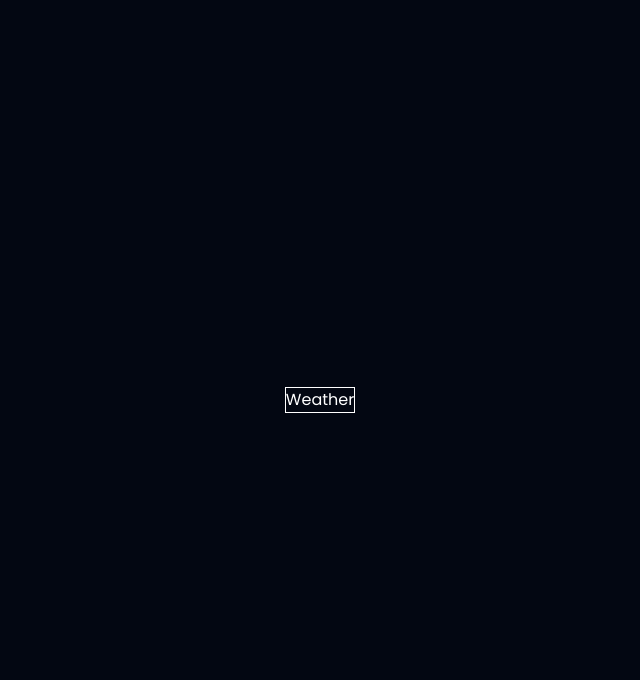
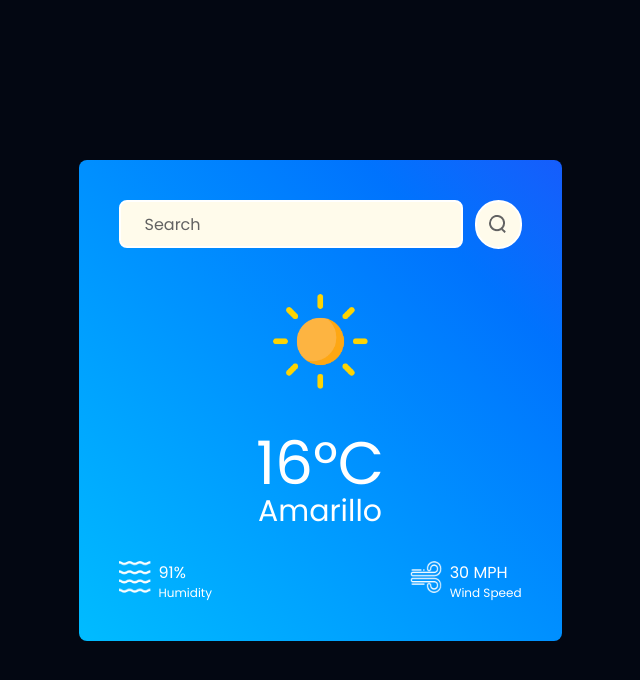
Before and after one commit to glennnoronha/weather-app, a React (Vite) app: page / in a window 1280 px wide. Shown: the top 680 px of the page, without its empty margins (320-960 px from the left). Built offline with nearby package versions, Linux system fonts and the light colour scheme.

Commit message:
finalized weather UI

```diff
--- a/src/components/Weather.jsx
+++ b/src/components/Weather.jsx
@@ -1,11 +1,44 @@
 import React from 'react'
+import search_icon from '../assets/search.png'
+import clear_icon from '../assets/clear.png'
+import cloud_icon from '../assets/cloud.png'
+import drizzle_icon from '../assets/drizzle.png'
+import humidity_icon from '../assets/humidity.png'
+import rain_icon from '../assets/rain.png'
+import snow_icon from '../assets/snow.png'
+import wind_icon from '../assets/wind.png'
+
+
 
 const Weather = () => {
-  return (
-    <div className='border border-white'>
-        <h1>Weather</h1>
-    </div>
-  )
+    return (
+        <div className='flex flex-col items-center rounded-lg p-10 bg-gradient-to-tr from-sky-400 to-blue-600'>
+            <div className='flex items-center gap-3'>
+                <input className='border-2 h-12 outline-[#626262] rounded-lg pl-6 bg-amber-50 placeholder:text-[#626262]' type='text' placeholder='Search' />
+                <img className='border-2 rounded-full cursor-pointer p-3 bg-amber-50' src={search_icon} alt="" />
+            </div>
+            <img src={clear_icon} alt="" className='w-36 my-5' />
+            <p className='text-6xl leading-none'>16°C</p>
+            <p className='text-3xl'>Amarillo</p>
+            <div className='w-[100%] flex justify-between mt-8'>
+                <div className='flex gap-2'>
+                    <img className='w-8 h-8' src={humidity_icon} />
+                    <div>
+                        <p>91%</p>
+                        <span className='block text-xs'>Humidity</span>
+                    </div>
+                </div>
+                <div className='flex gap-2'>
+                    <img className='w-8 h-8' src={wind_icon} />
+                    <div>
+                        <p>30 MPH</p>
+                        <span className='block text-xs'>Wind Speed</span>
+                    </div>
+
+                </div>
+            </div>
+        </div>
+    )
 }
 
 export default Weather
```
